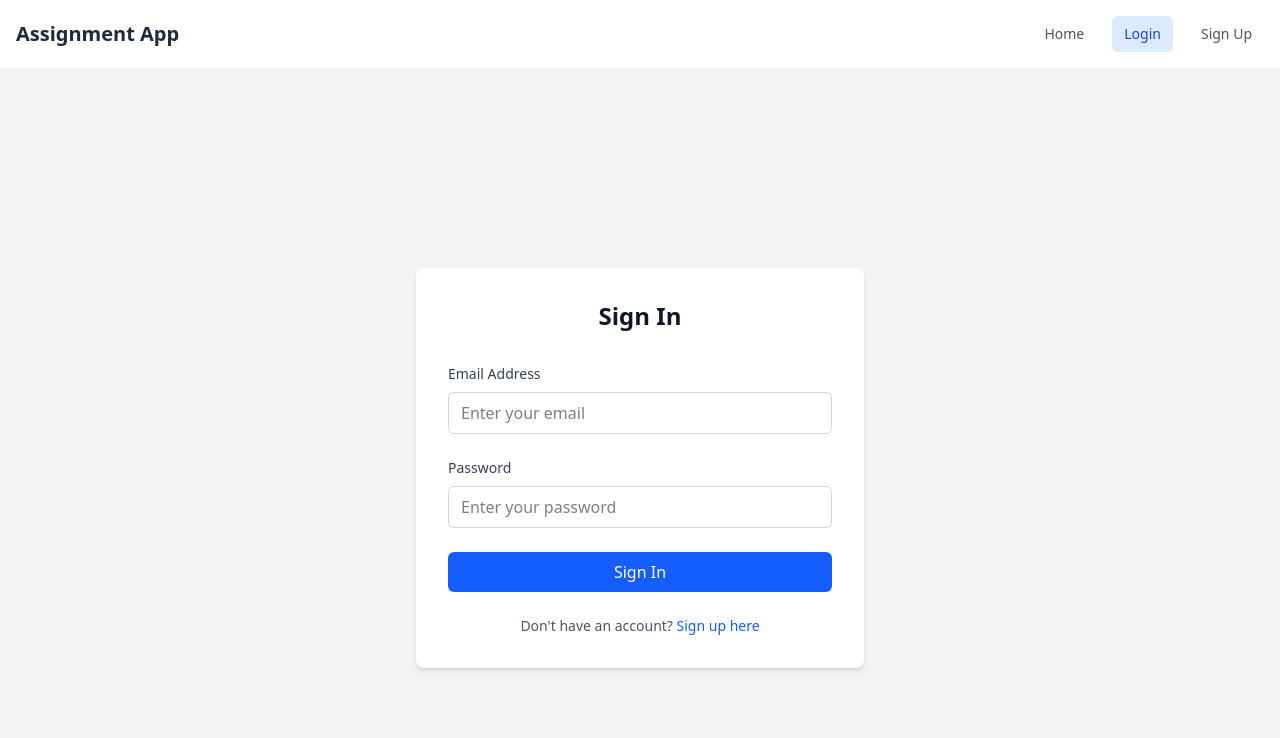
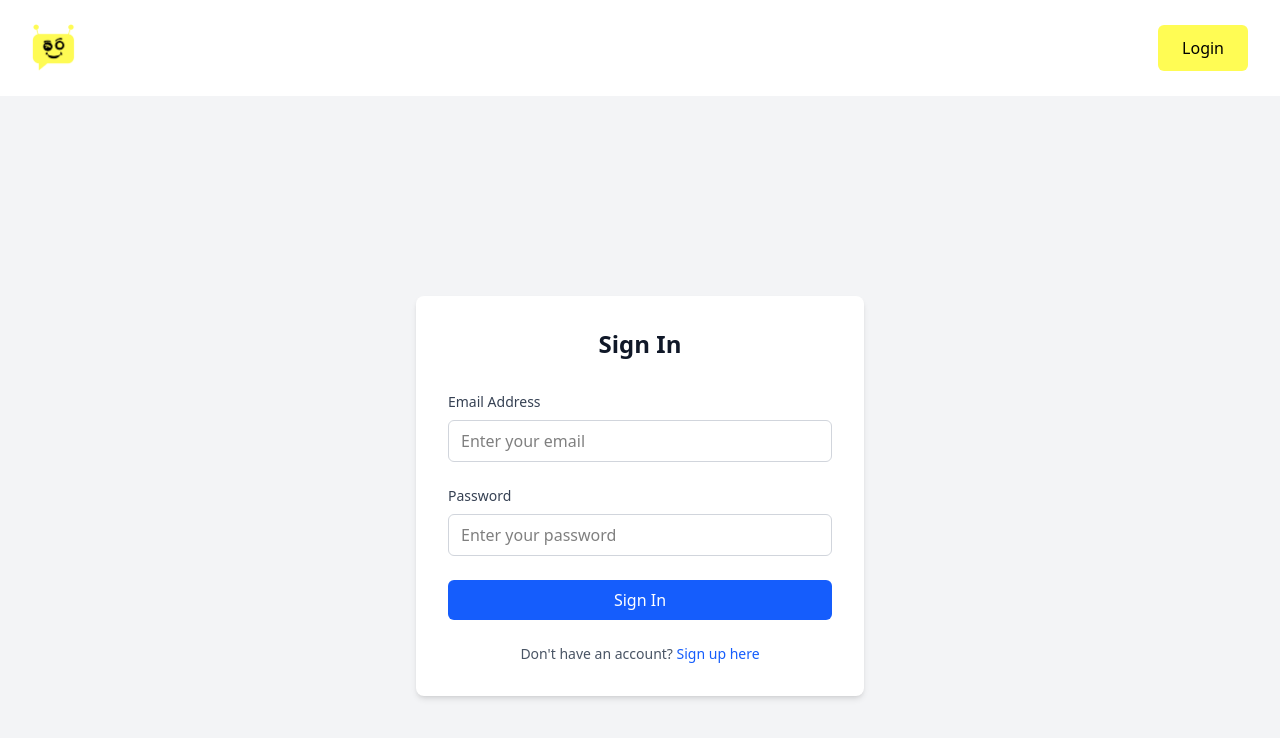
Before and after one commit to Himanshu111001/4WayTechAssignment, a React (Vite) app: page /login in a window 1280 px wide. Shown: the top 738 px of the page. Built offline with nearby package versions, Linux system fonts and the light colour scheme.

Commit message:
improved navbar

```diff
--- a/src/components/HeroBanner.jsx
+++ b/src/components/HeroBanner.jsx
@@ -1,6 +1,7 @@
 import React from "react";
 import { useNavigate } from "react-router-dom";
 import bannerImage from "../assets/banner.png";
+import Navbar from "./Navbar";
 
 const HeroBanner = () => {
   const navigate = useNavigate();
@@ -23,19 +24,24 @@ const HeroBanner = () => {
       {/* Overlay for better text readability */}
       <div className="absolute inset-0 bg-gradient-to-br from-black/70 via-black/50 to-black/30" />
 
+      {/* Transparent Navbar Overlay */}
+      <div className="absolute top-0 left-0 right-0 z-20">
+        <Navbar />
+      </div>
+
       {/* Content */}
-      <div className="relative z-10 flex items-center justify-center h-full px-4 sm:px-6 lg:px-8">
+      <div className="relative z-10 flex items-center justify-center h-full px-4 sm:px-6 lg:px-8 pt-16 sm:pt-20">
         <div className="text-center text-white max-w-4xl mx-auto">
           {/* Main Heading */}
-          <h1 className="text-4xl sm:text-5xl md:text-6xl lg:text-7xl font-bold leading-tight mb-4 sm:mb-6">
+          <h1 className="text-4xl sm:text-5xl md:text-6xl lg:text-7xl font-bold leading-tight mb-4 sm:mb-6 drop-shadow-2xl">
             Welcome to the
-            <span className="block text-transparent bg-clip-text bg-gradient-to-r from-blue-400 to-purple-600">
+            <span className="block text-transparent bg-clip-text bg-gradient-to-r from-blue-400 to-purple-600 drop-shadow-2xl">
               Future
             </span>
           </h1>
 
           {/* Subheading */}
-          <p className="text-lg sm:text-xl md:text-2xl font-light text-gray-200 mb-8 sm:mb-12 max-w-2xl mx-auto leading-relaxed">
+          <p className="text-lg sm:text-xl md:text-2xl font-light text-gray-200 mb-8 sm:mb-12 max-w-2xl mx-auto leading-relaxed drop-shadow-lg">
             Experience innovation like never before with our cutting-edge
             platform designed to transform your digital journey.
           </p>
--- a/src/components/Navbar.jsx
+++ b/src/components/Navbar.jsx
@@ -1,5 +1,6 @@
 import React from "react";
 import { Link, useLocation } from "react-router-dom";
+import logo from "../assets/logo.png";
 
 const Navbar = () => {
   const location = useLocation();
@@ -16,40 +17,27 @@ const Navbar = () => {
   return (
     <nav
       className={`${
-        isHomePage
-          ? "bg-white/10 backdrop-blur-md border-b border-white/20"
-          : "bg-white shadow-lg"
-      }`}
+        isHomePage ? "bg-transparent" : "bg-white shadow-lg"
+      } w-full z-20`}
     >
-      <div className="container mx-auto px-4">
-        <div className="flex justify-between items-center py-4">
-          <Link
-            to="/"
-            className={`text-xl font-bold ${
-              isHomePage ? "text-white" : "text-gray-800"
-            }`}
-          >
-            Assignment App
+      <div className="container mx-auto px-4 sm:px-6 lg:px-8">
+        <div className="flex justify-between items-center py-3 sm:py-4 lg:py-6">
+          <Link to="/" className={`${isHomePage ? "drop-shadow-lg" : ""}`}>
+            <img
+              src={logo}
+              alt="Assignment App Logo"
+              className="h-8 sm:h-10 lg:h-12 w-auto"
+            />
           </Link>
 
-          <div className="flex space-x-4">
-            {navItems.map((item) => (
-              <Link
-                key={item.path}
-                to={item.path}
-                className={`px-3 py-2 rounded-md text-sm font-medium transition-colors ${
-                  isHomePage
-                    ? isActive(item.path)
-                      ? "bg-white/20 text-white"
-                      : "text-white/80 hover:text-white hover:bg-white/10"
-                    : isActive(item.path)
-                    ? "bg-blue-100 text-blue-700"
-                    : "text-gray-600 hover:text-gray-900 hover:bg-gray-100"
-                }`}
-              >
-                {item.label}
-              </Link>
-            ))}
+          <div>
+            <Link
+              to="/login"
+              className="px-4 py-2 lg:px-6 lg:py-3 rounded-md text-sm lg:text-base font-medium transition-all duration-200 text-black hover:opacity-80"
+              style={{ backgroundColor: 'rgb(255, 252, 84)' }}
+            >
+              Login
+            </Link>
           </div>
         </div>
       </div>
--- a/src/pages/Home.jsx
+++ b/src/pages/Home.jsx
@@ -1,17 +1,11 @@
 import React from "react";
 import HeroBanner from "../components/HeroBanner";
-import Navbar from "../components/Navbar";
 
 const Home = () => {
   return (
     <div>
-      {/* Hero Banner - Full viewport */}
+      {/* Hero Banner with integrated transparent Navbar overlay */}
       <HeroBanner />
-
-      {/* Navigation - Fixed overlay */}
-      <div className="fixed top-0 left-0 right-0 z-50">
-        <Navbar />
-      </div>
 
       {/* Main Content Section */}
       <div className="min-h-screen bg-gray-100">
```
Also changed, not shown: src/assets/logo.png (added), 1 other file (tests, documents, lock files or other folders).
